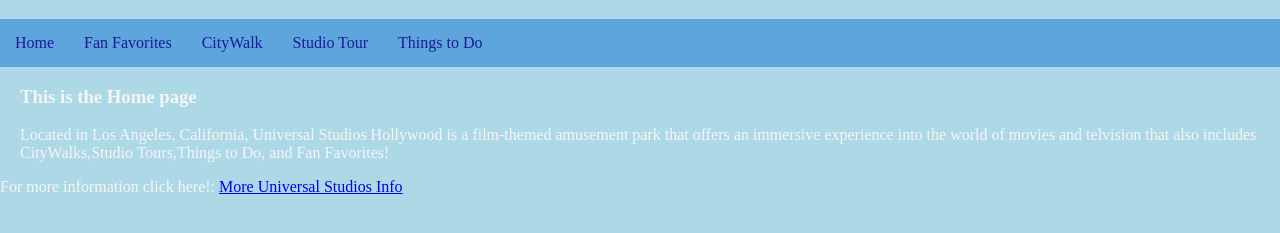
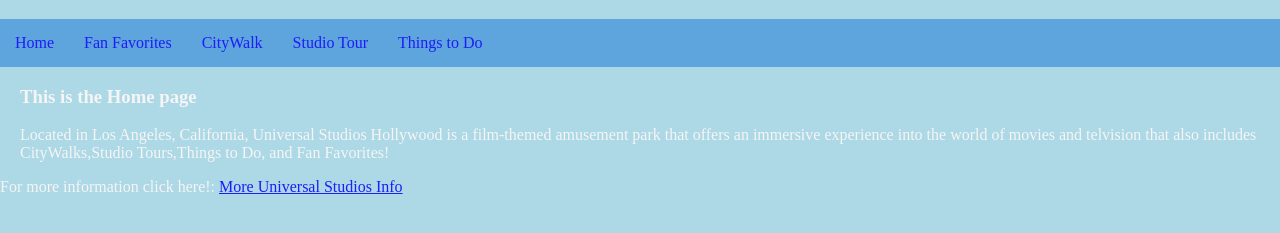
Before and after one commit to sdhillon20/Universal-Studios-Website, a plain HTML site: page index.html in a window 1280 px wide. Shown: the part 61-294 px from the top of the page. Drawn offline with Linux system fonts and the light colour scheme.

Commit message:
added link color

```diff
--- a/style.css
+++ b/style.css
@@ -58,3 +58,8 @@ body {
     background-color: lightblue;
     color: whitesmoke;
 }
+
+a:link {
+    color: rgb(29, 29, 248);
+
+}
```
